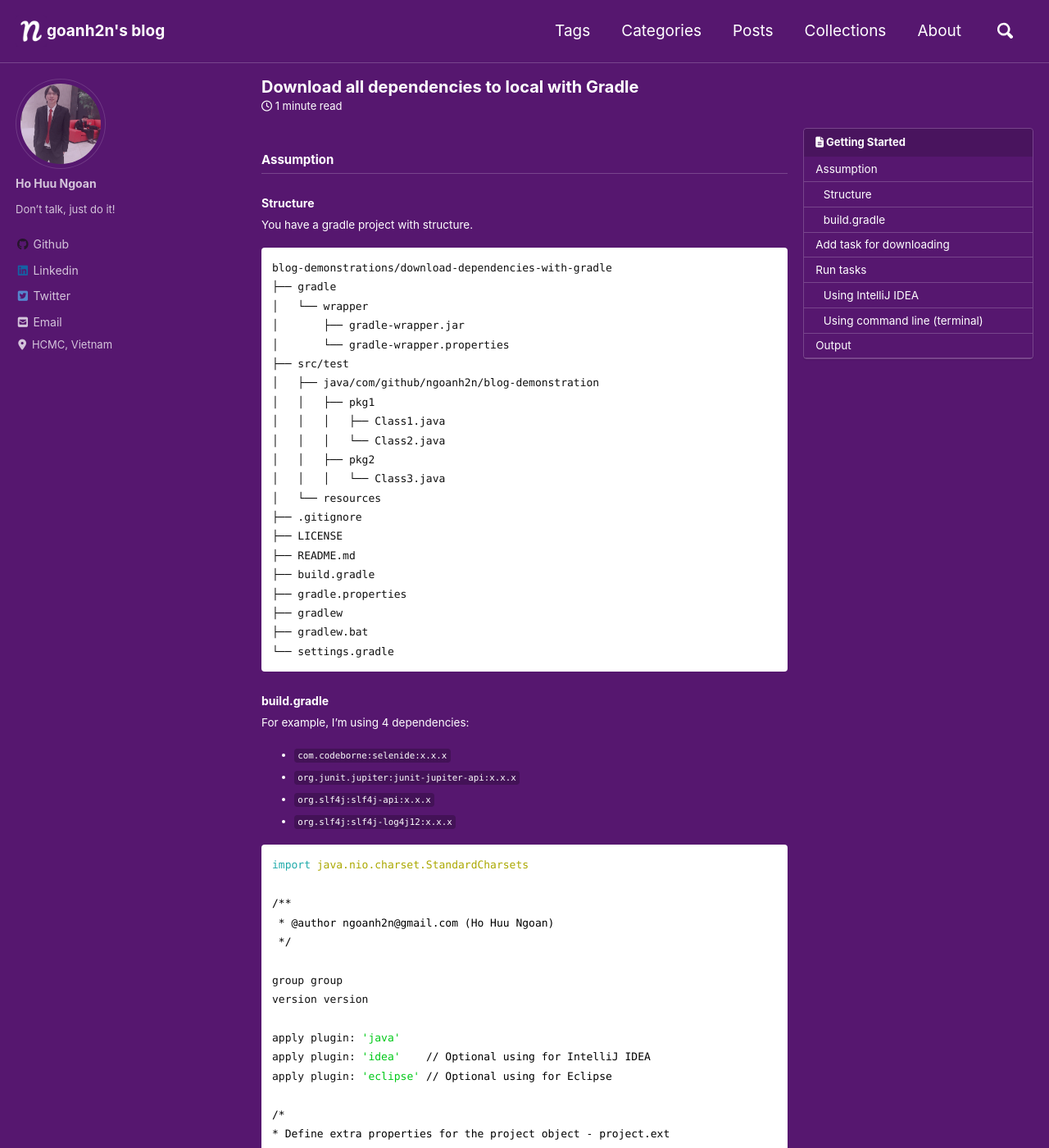
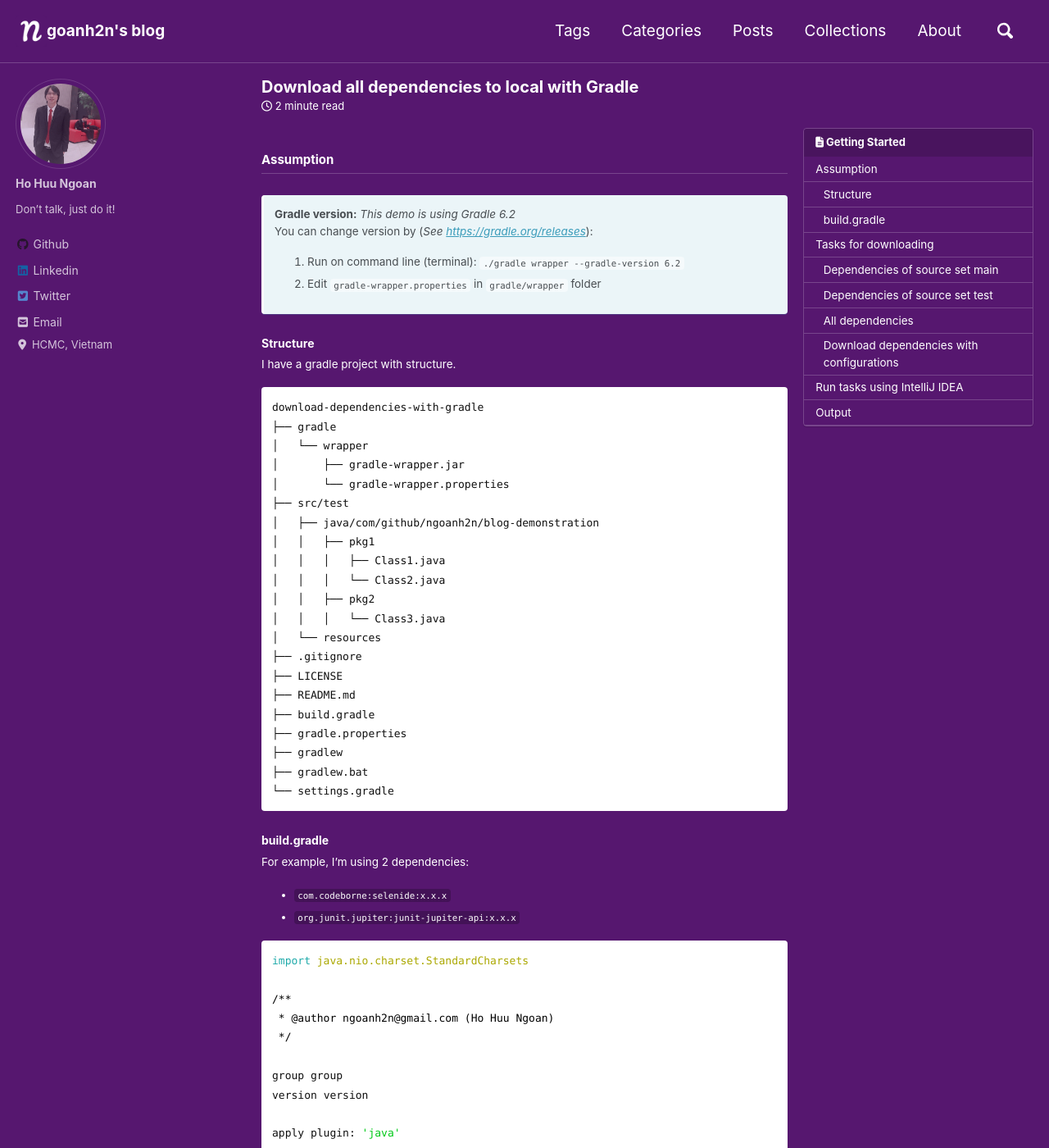
Before and after one commit to ngoanh2n/blog, a Jekyll site: the page built from _posts/2020-02-18-download-all-dependencies-to-local-with-gradle.md, in a window 1280 px wide and 1400 px high. Shown: the whole window at 82% size. Built offline with Jekyll 4.4.1, drawn with Linux system fonts in a browser that asks for light colours; cached includes are drawn as plain includes; nearby versions of some CDN libraries; comment, search, counter and statistics services are not loaded; a style sheet for code colours, icons or effects is not loaded; some of the changed text lies outside the part shown.

Commit message:
[POST]: Update content

````diff
--- a/_posts/2020-02-18-download-all-dependencies-to-local-with-gradle.md
+++ b/_posts/2020-02-18-download-all-dependencies-to-local-with-gradle.md
@@ -12,10 +12,17 @@
 {% include toc title="Getting Started" %}
 
 ## Assumption
+> **Gradle version:**
+> *This demo is using Gradle 6.2*<br/>
+> You can change version by (*See [https://gradle.org/releases](https://gradle.org/releases)*):<br/>
+> 1. Run on command line (terminal): `./gradle wrapper --gradle-version 6.2`<br/>
+> 2. Edit `gradle-wrapper.properties` in `gradle/wrapper` folder<br/>
+{: .notice--info}
+
 ### Structure
-You have a gradle project with structure.
+I have a gradle project with structure.
 ```
-blog-demonstrations/download-dependencies-with-gradle
+download-dependencies-with-gradle
 ├── gradle
 │   └── wrapper
 │       ├── gradle-wrapper.jar
@@ -39,11 +46,9 @@
 ```
 
 ### build.gradle
-For example, I'm using 4 dependencies:
+For example, I'm using 2 dependencies:
 - `com.codeborne:selenide:x.x.x`
 - `org.junit.jupiter:junit-jupiter-api:x.x.x`
-- `org.slf4j:slf4j-api:x.x.x`
-- `org.slf4j:slf4j-log4j12:x.x.x`
 
 ```gradle
 import java.nio.charset.StandardCharsets
@@ -81,10 +86,7 @@
 
 dependencies {
     implementation('com.codeborne:selenide:5.6.1')
-    implementation('org.slf4j:slf4j-api:1.7.30')
-
     testImplementation('org.junit.jupiter:junit-jupiter-api:5.6.0')
-    testImplementation('org.slf4j:slf4j-log4j12:1.7.30')
 }
 
 buildscript {
@@ -100,25 +102,72 @@
 }
 ```
 
-## Add task for downloading
-1. Task to download all dependencies with declaration `implementation`
+## Tasks for downloading
+### Dependencies of source set main
+Task to download dependencies with `implementation`, `compileOnly`, `runtimeOnly` declarations
 ```gradle
-task libsProd(type: Sync) {
+task libsMain(type: Sync) {
     from configurations.compileClasspath
-    into "$buildDir/lib-prod"
+    from configurations.runtimeClasspath
+    into "$buildDir/libs-main"
 }
 ```
+Run task from command line (terminal)
+- cd `download-dependencies-with-gradle`
+- `./gradlew libsMain`
 
-2. Task to download all dependencies with declaration `testImplementation`
+### Dependencies of source set test
+Task to download dependencies with `testImplementation`, `testCompileOnly`, `testRuntimeOnly` declarations
 ```gradle
 task libsTest(type: Sync) {
-    from configurations.testRuntimeClasspath - configurations.compileClasspath
-    into "$buildDir/lib-test"
+    from configurations.testCompileClasspath - configurations.compileClasspath
+    from configurations.testRuntimeClasspath - configurations.runtimeClasspath
+    into "$buildDir/libs-test"
 }
 ```
+Run task from command line (terminal)
+- cd `download-dependencies-with-gradle`
+- `./gradlew libsTest`
 
-## Run tasks
-### Using IntelliJ IDEA
+### All dependencies
+Task to download all dependencies with `implementation`, `compileOnly`, `runtimeOnly`, `testImplementation`, `testCompileOnly`, `testRuntimeOnly` declarations
+```gradle
+task libsAll(type: Sync){
+    from configurations.testCompileClasspath
+    from configurations.testRuntimeClasspath
+    into "$buildDir/libs-all"
+}
+```
+Run task from command line (terminal)
+- cd `download-dependencies-with-gradle`
+- `./gradlew libsAll`
+
+### Download dependencies with configurations
+Task to download dependencies with `implementation`, `testImplementation` configurations
+```gradle
+configurations {
+    implementation
+    testImplementation
+}
+
+configurations.implementation.setCanBeResolved(true)
+configurations.testImplementation.setCanBeResolved(true)
+
+task libsConfigurations(type: Sync){
+    from configurations.implementation
+    from configurations.testImplementation
+    into "$buildDir/libs-configurations"
+}
+```
+Run task from command line (terminal)
+- cd `download-dependencies-with-gradle`
+- `./gradlew libsConfigurations`
+
+**If your machine's OS is Windows:**<br/>
+Use `gradlew [taskName]` instead.
+{: .notice--info}
+
+## Run tasks using IntelliJ IDEA
 - Open this in IntelliJ IDEA
 - Navigate **View > Tool Windows > Gradle**
 - Expand **Taks > other**
@@ -126,20 +175,15 @@
 
 <figure class='half_center'>
 	<a href="{{ site.baseurl }}/images/20200218/intelli-gradle-window-tasks-other.png"><img src="{{ site.baseurl }}/images/20200218/intelli-gradle-window-tasks-other.png"></a>
-	<figcaption>Now you can see tasks: libsPro and libsTest</figcaption>
+	<figcaption>Now you can see tasks: libsProd and libsTest</figcaption>
 </figure>
 
-### Using command line (terminal)
-- cd `blog-demonstrations/download-dependencies-with-gradle`
-- `./gradlew libsProd` for implementation dependencies
-- `./gradlew libsTest` for testImplementation dependencies
+## Output
+So, your downloaded jars (from dependencies) available at `download-dependencies-with-gradle/build` by 2 subfolders named `libs-main`, `libs-test`, `libs-all`, `libs-configurations`
+This means, it also downloads *dependencies tree* - dependencies of 2 dependencies above.
 
-**If your machine's OS is Windows:**<br/>
-Use `gradlew libsProd` instead.
+**Show dependencies tree:**<br/>
+Run `gradlew :dependencies`
 {: .notice--info}
 
-## Output
-So, your downloaded jars (from dependencies) available at `blog-demonstrations/download-dependencies-with-gradle/build` by 2 subfolders named `lib-prod` and `lib-test`.
-This means, it also downloads *dependencies tree* - dependencies of 4 dependencies above.
-
 Demonstration project [here](https://github.com/ngoanh2n/blog-demonstrations/tree/master/download-dependencies-with-gradle)
````
Also changed, not shown: other parts of _posts/2020-02-18-download-all-dependencies-to-local-with-gradle.md (+1 -1 lines), images/20200218/intelli-gradle-window-tasks-other.png.
